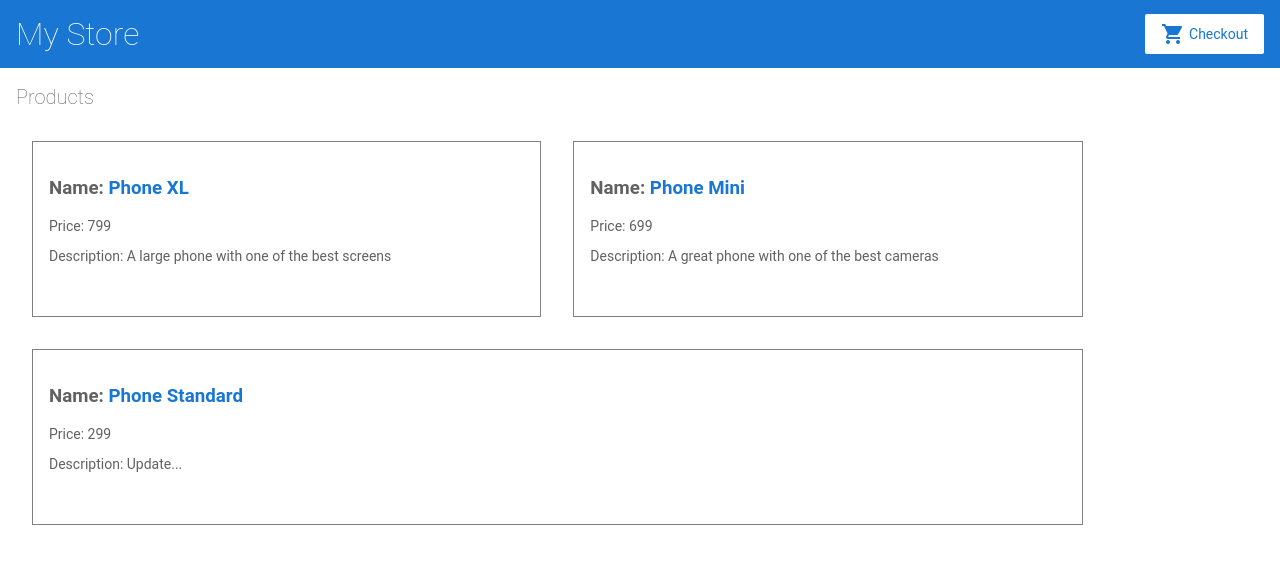
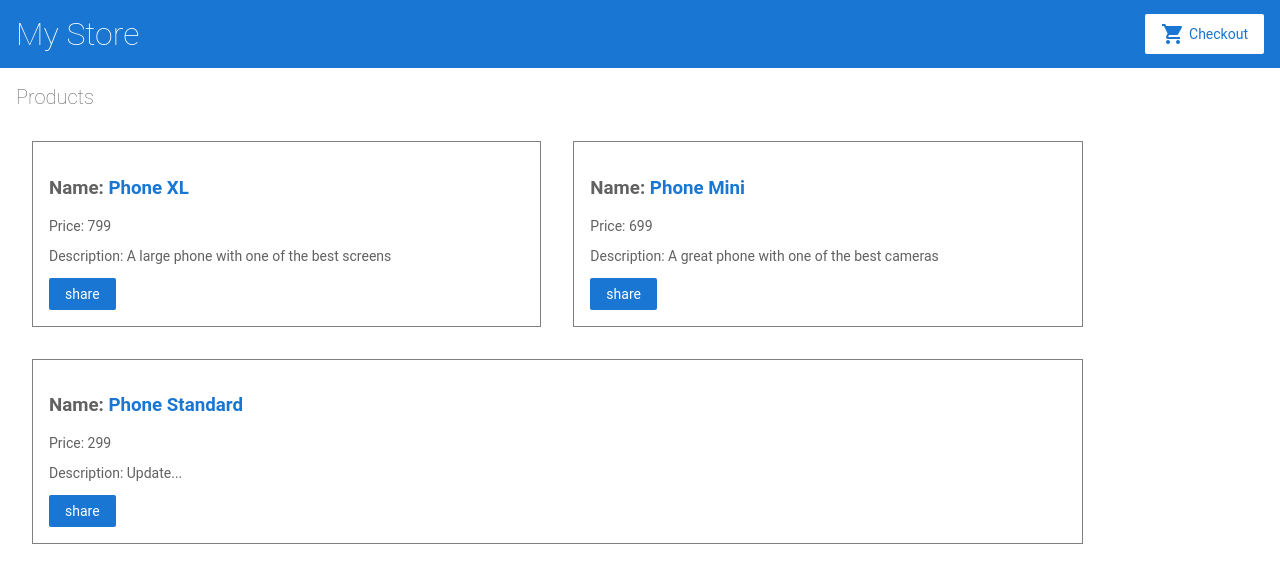
Before and after one commit to anhtuanit1999/angular-test, an Angular app: page / in a window 1280 px wide. Shown: the top 566 px of the page. Built offline with nearby package versions, Linux system fonts and the light colour scheme.

Commit message:
3 files modified

```diff
--- a/src/app/product-list/product-list.component.css
+++ b/src/app/product-list/product-list.component.css
@@ -4,7 +4,7 @@
 }
 
 .product-item {
-  flex: 1 1 40%;
+  flex: 1 1 45%;
   min-height: 11rem;
   padding: 1rem 1rem;
   margin: 1rem;
--- a/src/app/product-list/product-list.component.html
+++ b/src/app/product-list/product-list.component.html
@@ -5,6 +5,7 @@
     <p>Price: {{ product.price }}</p>
     <p  *ngIf="product.description">Description: {{ product.description }}</p>
     <p  *ngIf="!product.description">Description: Update...</p>
+  <button (click)="share()">share</button>
   </div>
 </div>
 <!--
--- a/src/app/product-list/product-list.component.ts
+++ b/src/app/product-list/product-list.component.ts
@@ -1,6 +1,7 @@
 import { Component } from '@angular/core';
 
 import { products } from '../products';
+
 
 @Component({
   selector: 'app-product-list',
@@ -11,7 +12,7 @@ export class ProductListComponent {
   products = products;
 
   share() {
-    window.alert('The product has been shared!');
+    window.alert(`The product has been shared!`);
   }
 }
 
```
